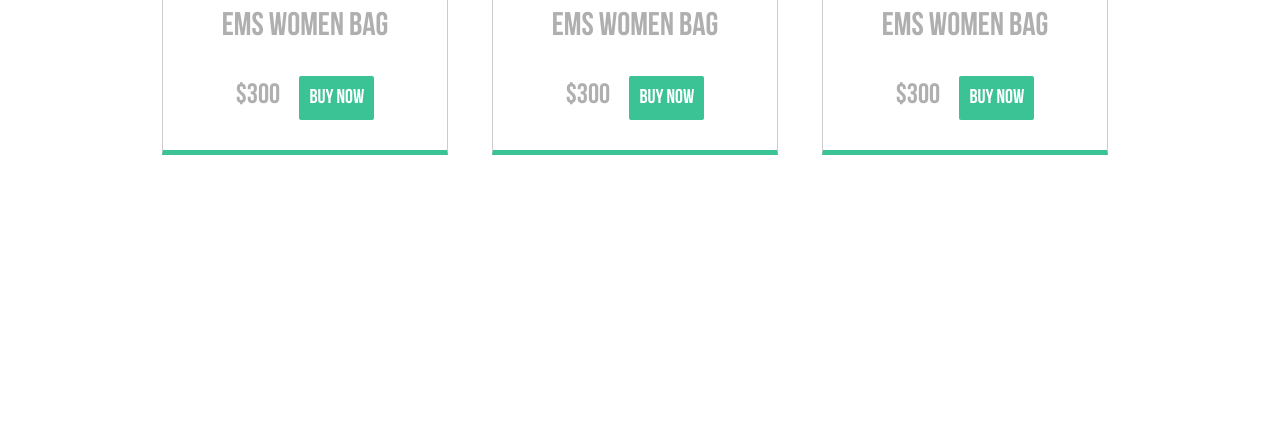
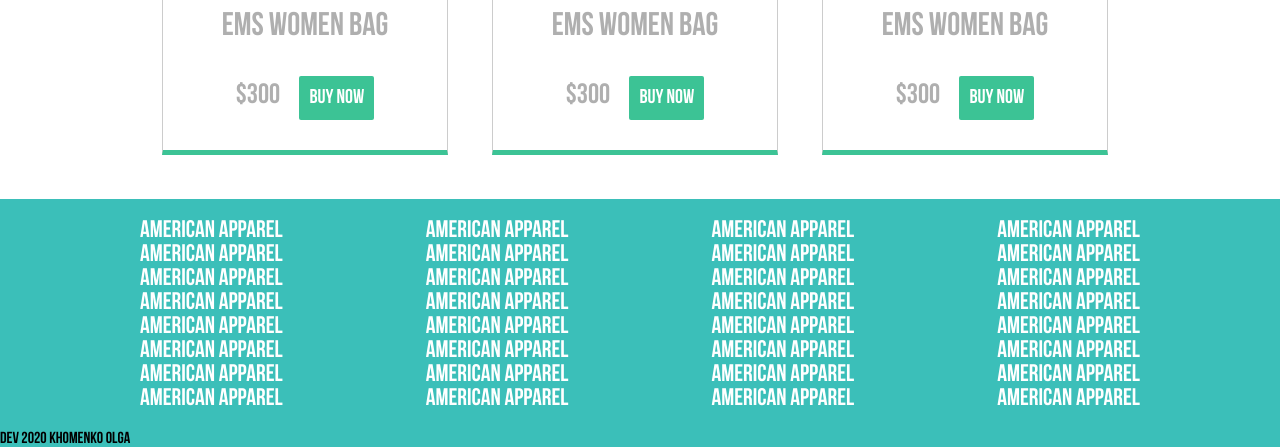
Before and after one commit to xomolya/psd_project, a plain HTML site: page index.html in a window 1280 px wide. Shown: the part 970-1417 px from the top of the page. Before the commit the page ends 1169 px from the top, so only its background shows below. Drawn offline with Linux system fonts and the light colour scheme.

Commit message:
created footer

```diff
--- a/index.html
+++ b/index.html
@@ -112,7 +112,64 @@
        </div>
 
    </div>
+  <footer>
+      <div id="footer-top-bg">
+          <div id="footer-top" class="center">
+              <div class="nav">
+                  <h2>
+                      <li><a href="#">American Apparel</a></li>
+                      <li><a href="#">American Apparel</a></li>
+                      <li><a href="#">American Apparel</a></li>
+                      <li><a href="#">American Apparel</a></li>
+                      <li><a href="#">American Apparel</a></li>
+                      <li><a href="#">American Apparel</a></li>
+                      <li><a href="#">American Apparel</a></li>
+                      <li><a href="#">American Apparel</a></li>
+                  </h2>
+              </div>
+              <div class="nav">
+                  <h2>
+                      <li><a href="#">American Apparel</a></li>
+                      <li><a href="#">American Apparel</a></li>
+                      <li><a href="#">American Apparel</a></li>
+                      <li><a href="#">American Apparel</a></li>
+                      <li><a href="#">American Apparel</a></li>
+                      <li><a href="#">American Apparel</a></li>
+                      <li><a href="#">American Apparel</a></li>
+                      <li><a href="#">American Apparel</a></li>
+                  </h2>
+              </div>
+              <div class="nav">
+                  <h2>
+                      <li><a href="#">American Apparel</a></li>
+                      <li><a href="#">American Apparel</a></li>
+                      <li><a href="#">American Apparel</a></li>
+                      <li><a href="#">American Apparel</a></li>
+                      <li><a href="#">American Apparel</a></li>
+                      <li><a href="#">American Apparel</a></li>
+                      <li><a href="#">American Apparel</a></li>
+                      <li><a href="#">American Apparel</a></li>
+                  </h2>
+              </div>
+              <div class="nav">
+                  <h2>
+                      <li><a href="#">American Apparel</a></li>
+                      <li><a href="#">American Apparel</a></li>
+                      <li><a href="#">American Apparel</a></li>
+                      <li><a href="#">American Apparel</a></li>
+                      <li><a href="#">American Apparel</a></li>
+                      <li><a href="#">American Apparel</a></li>
+                      <li><a href="#">American Apparel</a></li>
+                      <li><a href="#">American Apparel</a></li>
+                  </h2>
+              </div>
 
+          </div>
+          <div id="footer-bottom">
+              dev 2020 Khomenko Olga
+          </div>
+      </div>
+  </footer>
 
 </body>
 </html>
--- a/style.css
+++ b/style.css
@@ -189,6 +189,17 @@ a {
     max-width: 100%;
 }
 
+#footer-top-bg {
+    background: #3bbfb9;
+}
+
+#footer-top {
+    justify-content: space-between;
+}
+
+
+
+
 
 
 
```
